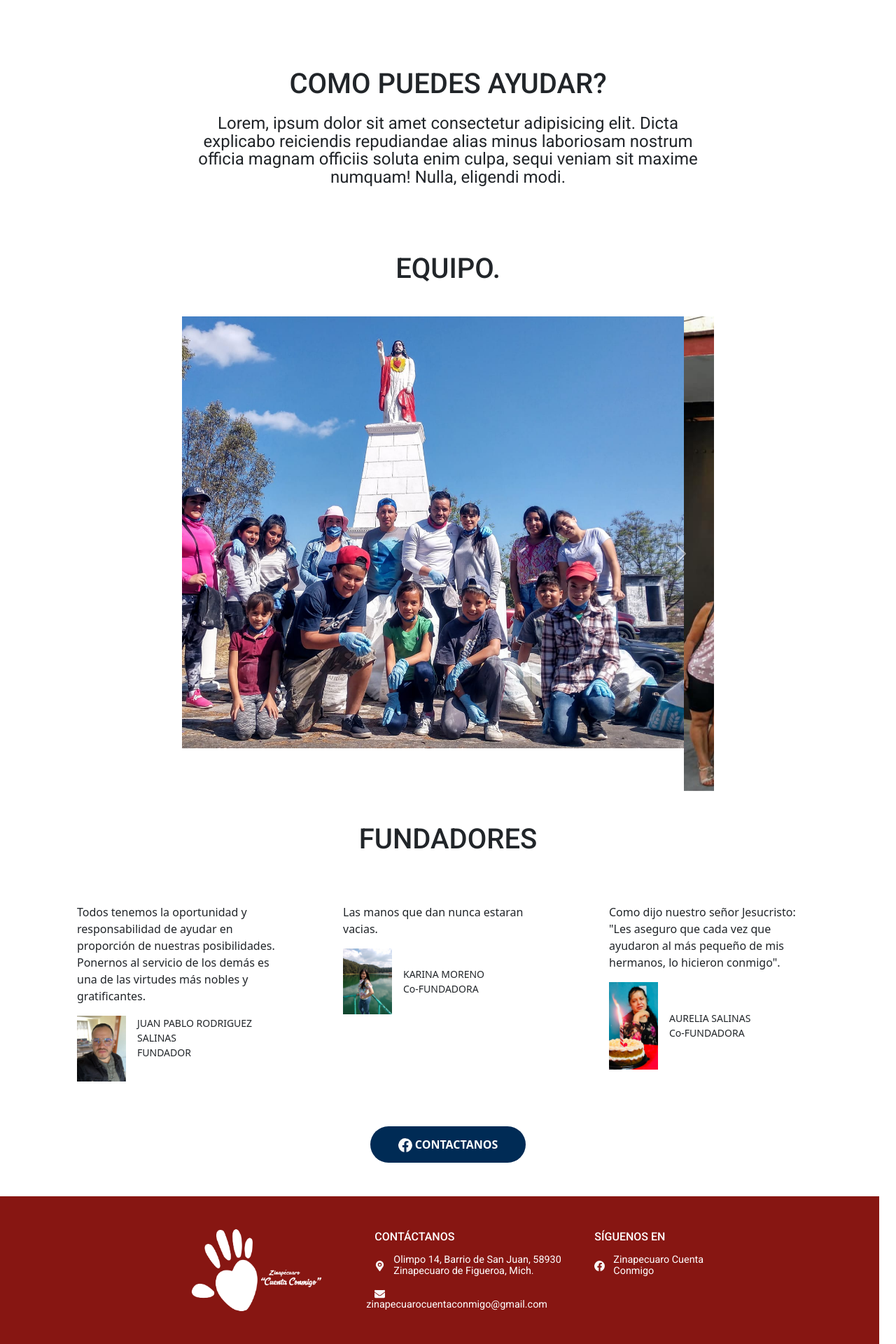
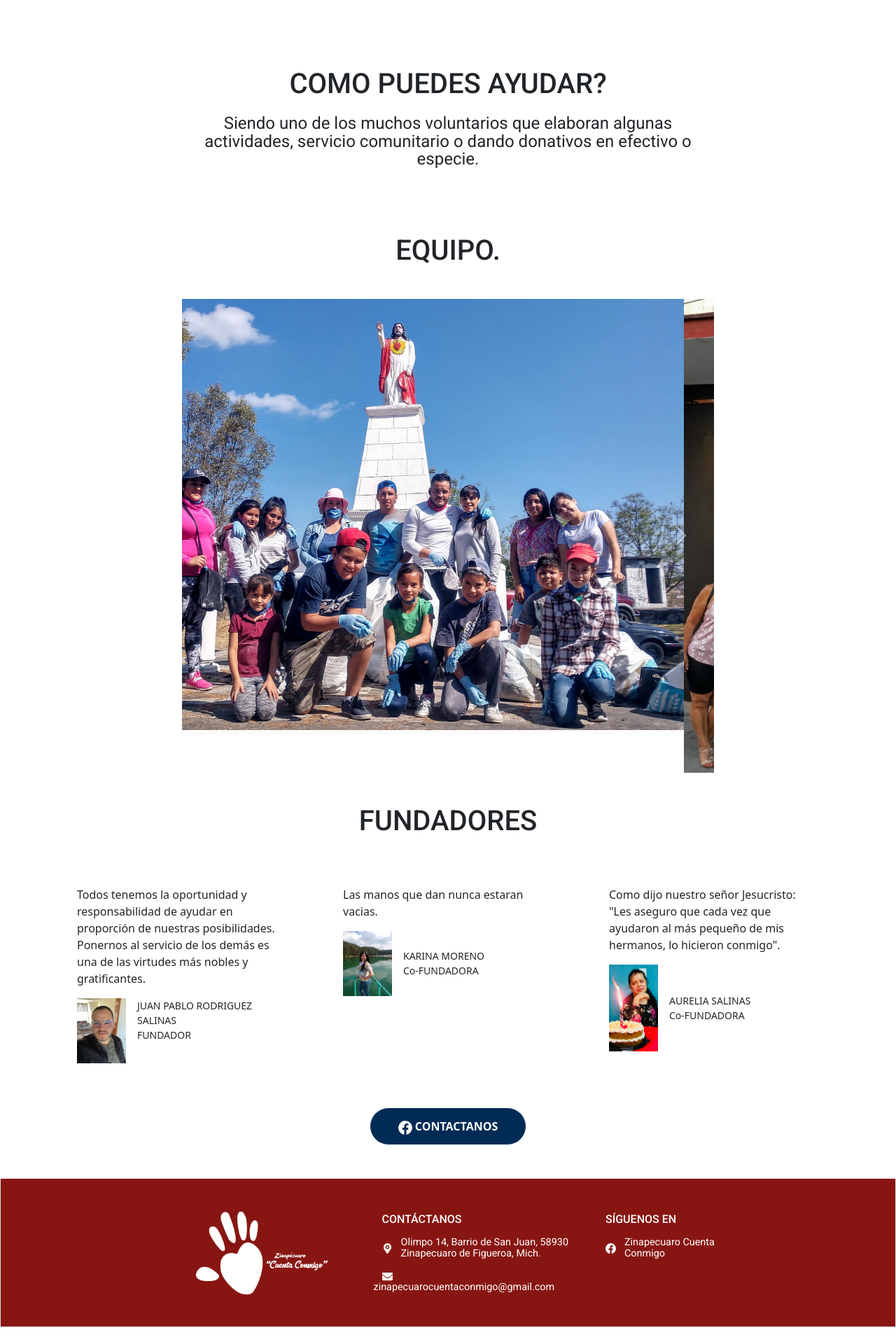
Before and after one commit to JARS15/AC-Zinapecuaro-CuentaConmigo, an Angular app: page / in a window 1280 px wide. Shown: the part 2412-4332 px from the top of the page at 70% size. After the commit the page ends 4308 px from the top, so only its background shows below. Built offline with nearby package versions, Linux system fonts and the light colour scheme.

Commit message:
rectificando

```diff
--- a/src/app/modules/landing/landing.component.html
+++ b/src/app/modules/landing/landing.component.html
@@ -339,7 +339,8 @@
     <div class="container">
         <h2 class=" text-center fuente-roboto-1 mb-4">COMO PUEDES AYUDAR?</h2>
         <div class="  fuente-roboto-3 single-col-max mx-auto text-center mb-5">
-            Lorem, ipsum dolor sit amet consectetur adipisicing elit. Dicta explicabo reiciendis repudiandae alias minus laboriosam nostrum officia magnam officiis soluta enim culpa, sequi veniam sit maxime numquam! Nulla, eligendi modi.
+            Siendo uno de los muchos voluntarios que elaboran algunas actividades, servicio comunitario o dando donativos en efectivo o especie.
+
         </div>
 
     </div>
@@ -528,7 +529,7 @@
 <!--  Footer -->
 
 <!-- Barra de contactos -->
-<div class="row fondo-color-f2 color-z2 w-100 justify-content-center fuente-roboto-5">
+<div class="row fondo-color-f2 color-z2 justify-content-center fuente-roboto-5 border">
 
 
     <!-- Logo -->
```
